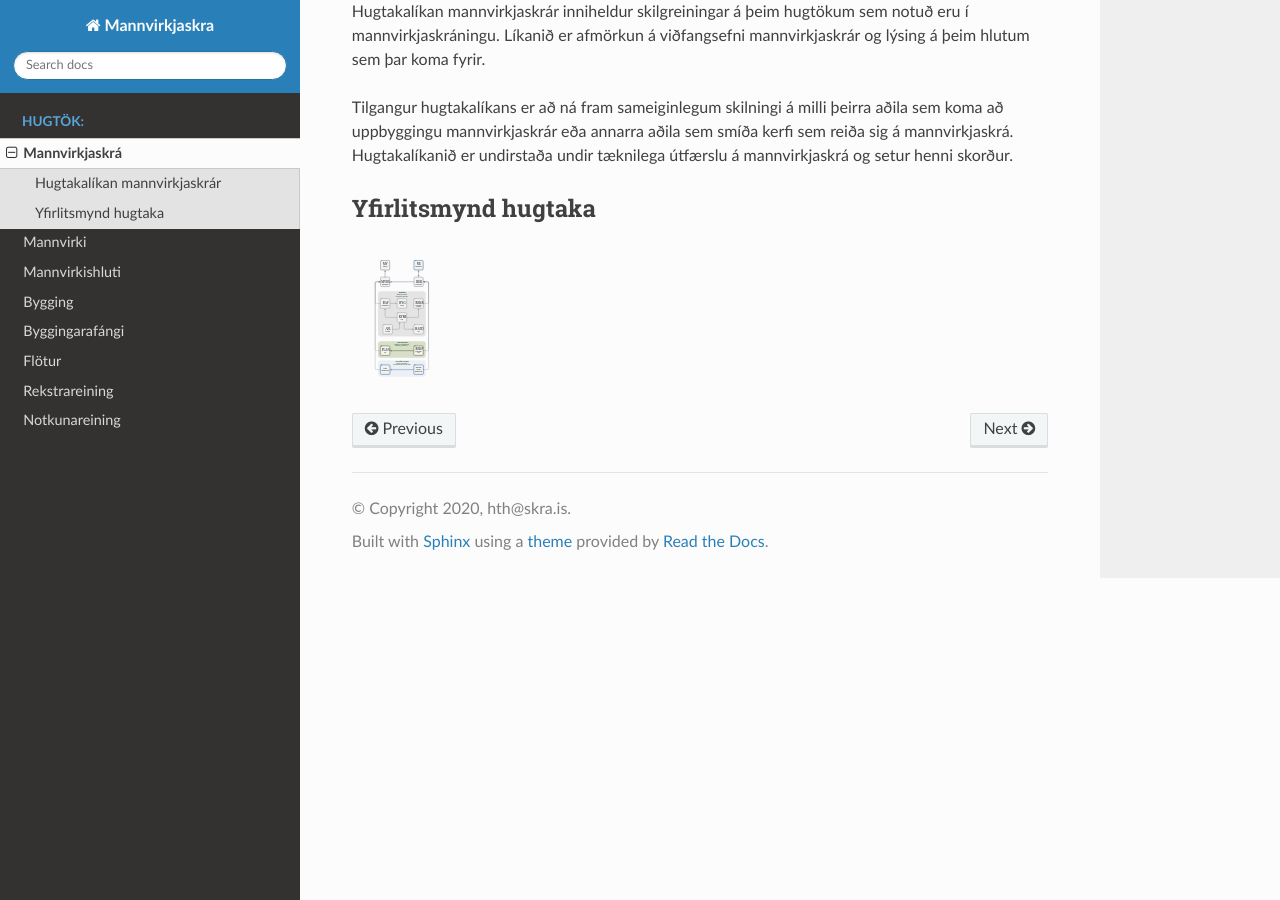
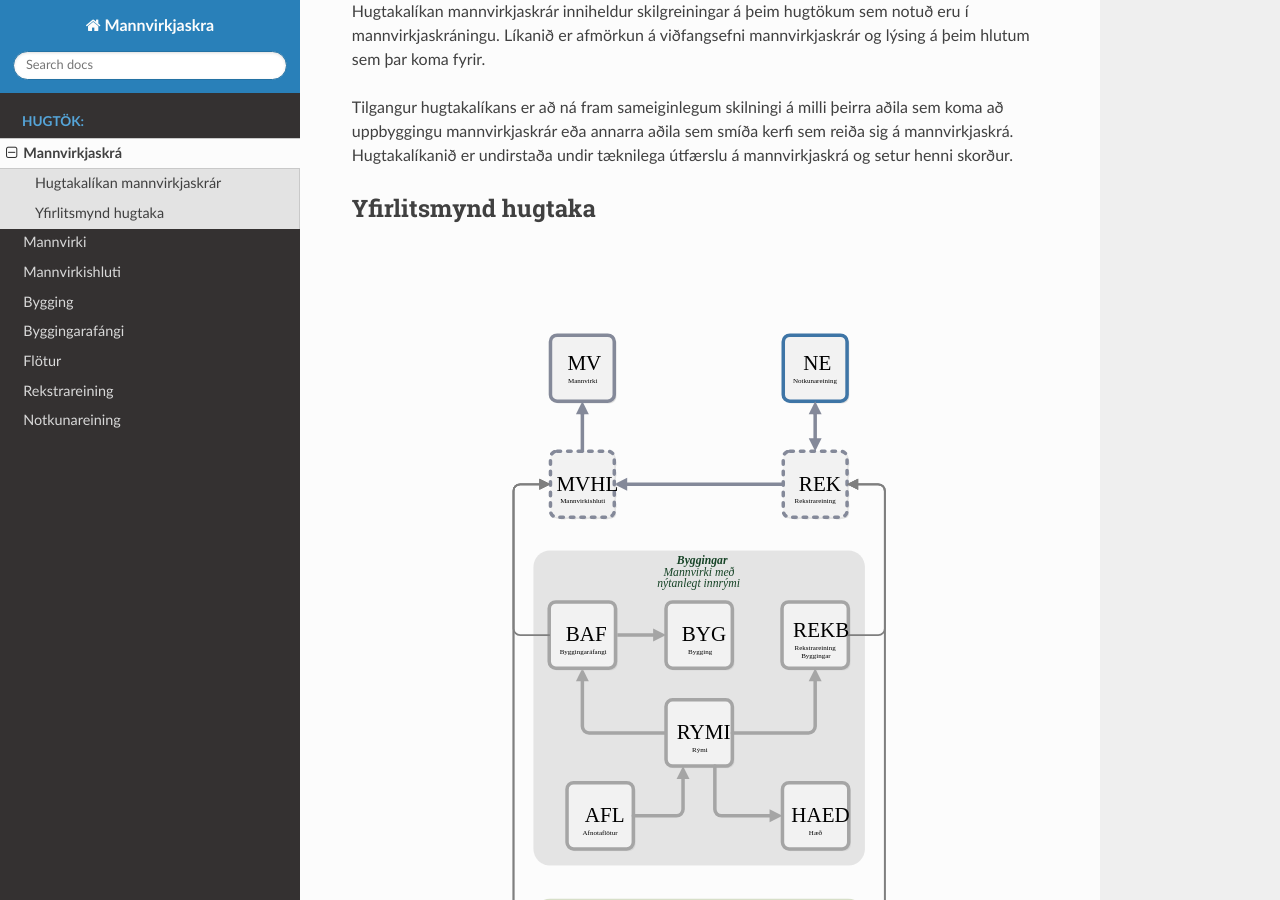
Before and after one commit to hthl/Mannvirkjaskra, a Sphinx documentation site: the page built from source/mannvirkjaskra.rst, in a window 1280 px wide and 900 px high, scrolled down 504 px. Built offline with Sphinx 7.4.7 and the Read the Docs theme 2.0.0, drawn with Linux system fonts in a browser that asks for light colours.

Commit message:
Update mannvirkjaskra.rst

```diff
--- a/source/mannvirkjaskra.rst
+++ b/source/mannvirkjaskra.rst
@@ -17,5 +17,5 @@ Tilgangur hugtakalíkans er að ná fram sameiginlegum skilningi á milli þeirr
 
 Yfirlitsmynd hugtaka
 ----------------------------
-.. image:: img/mannvirkjaskra.svg
-   :width: 100
+.. figure:: img/mannvirkjaskra.svg
+   :alt: Sértækar útfærslur mannvirkishluta
```
